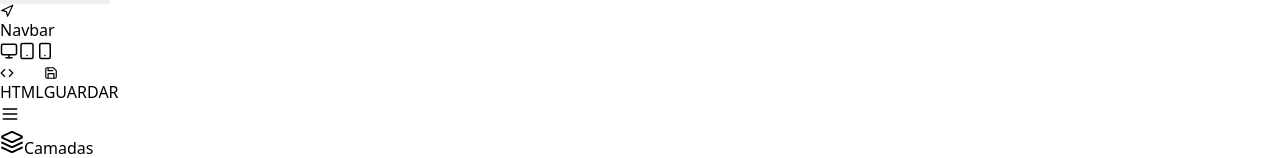
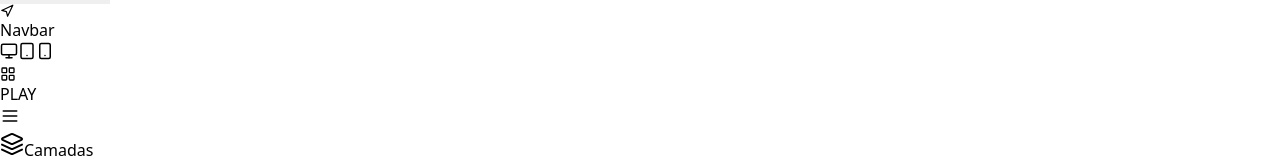
Before and after one commit to bn-jc/wysiwyg-event-editor, a React (Vite) app: page / in a window 1280 px wide. Shown: the part 190-348 px from the top of the page. Built offline with nearby package versions, Linux system fonts and the light colour scheme.

Commit message:
feat: implement Play Mode with fullscreen preview and UI refinements

```diff
--- a/src/features/editor/EditorCanvas.tsx
+++ b/src/features/editor/EditorCanvas.tsx
@@ -18,6 +18,8 @@ export interface EditorCanvasProps {
 export const EditorCanvas: React.FC<EditorCanvasProps> = ({ initialLayout, onSave }) => {
     const containerRef = useRef<HTMLDivElement>(null);
     const { mode: containerMode } = useContainerSize(containerRef);
+    const [isPlayMode, setIsPlayMode] = React.useState(false);
+    const [playKey, setPlayKey] = React.useState(0);
 
     const {
         layout,
@@ -46,8 +48,12 @@ export const EditorCanvas: React.FC<EditorCanvasProps> = ({ initialLayout, onSav
             console.log('Saving design:', JSON.stringify(layout, null, 2));
             alert('Design saved successfully! (Default Handler)');
         }
-        // Notify parent via API if needed (handled in useEditorApi if triggered via message)
     }, [layout, onSave]);
+
+    const handlePlay = useCallback(() => {
+        setPlayKey(prev => prev + 1);
+        setIsPlayMode(true);
+    }, []);
 
     // Initialize Editor API
     const { emitInteraction } = useEditorApi({
@@ -61,6 +67,44 @@ export const EditorCanvas: React.FC<EditorCanvasProps> = ({ initialLayout, onSav
     const activeSection = layout.sections.find(s => s.id === activeSectionId);
     const activeSectionIndex = layout.sections.findIndex(s => s.id === activeSectionId);
 
+    if (isPlayMode) {
+        return (
+            <div className="fixed inset-0 z-[100] bg-white overflow-hidden flex flex-col">
+                <button
+                    onClick={() => setIsPlayMode(false)}
+                    className="absolute top-6 right-6 z-[110] bg-black/60 hover:bg-black/80 backdrop-blur-md p-3 rounded-full text-white shadow-2xl transition-all hover:scale-110 active:scale-90 flex items-center justify-center group border border-white/20"
+                    title="Fechar Visualização"
+                >
+                    <svg
+                        xmlns="http://www.w3.org/2000/svg"
+                        width="24"
+                        height="24"
+                        viewBox="0 0 24 24"
+                        fill="none"
+                        stroke="currentColor"
+                        strokeWidth="3.5"
+                        strokeLinecap="round"
+                        strokeLinejoin="round"
+                        className="drop-shadow-lg opacity-90 group-hover:opacity-100"
+                    >
+                        <line x1="18" y1="6" x2="6" y2="18"></line>
+                        <line x1="6" y1="6" x2="18" y2="18"></line>
+                    </svg>
+                </button>
+                <div className="flex-1 overflow-hidden relative">
+                    <BackgroundMusic url={layout.musicUrl} />
+                    <DynamicRenderer
+                        key={`play-${playKey}`}
+                        layout={layout}
+                        device={device}
+                        readOnly={true}
+                        onInteraction={emitInteraction}
+                    />
+                </div>
+            </div>
+        );
+    }
+
     return (
         <div ref={containerRef} className="flex h-full flex-col bg-gray-50 overflow-hidden font-sans relative">
             <BackgroundMusic url={layout.musicUrl} />
@@ -69,13 +113,13 @@ export const EditorCanvas: React.FC<EditorCanvasProps> = ({ initialLayout, onSav
                 setViewMode={setViewMode}
                 device={device}
                 setDevice={setDevice}
-                onSave={handleSave}
                 selectedCount={activeSectionId ? 1 : 0}
                 globalStyles={layout.globalStyles}
                 onUpdateGlobalStyles={updateGlobalStyles}
                 musicUrl={layout.musicUrl}
                 onUpdateMusic={updateMusic}
                 layout={layout}
+                onPlay={handlePlay}
                 onToggleNavbar={() => {
                     const navSection = layout.sections.find(s => s.type === 'NavSection');
                     if (navSection) {
--- a/src/features/editor/components/EditorToolbar.tsx
+++ b/src/features/editor/components/EditorToolbar.tsx
@@ -1,8 +1,7 @@
 import React from 'react';
-import { LayoutGrid, Save, Smartphone, Tablet, Monitor, Eye, Type, Music, Palette, Code, Navigation } from 'lucide-react';
+import { LayoutGrid, Smartphone, Tablet, Monitor, Eye, Type, Music, Palette, Navigation } from 'lucide-react';
 import { cn } from '@/utils/cn';
 import type { DeviceType, ViewMode, EventLayout } from '../types';
-import { generateStandaloneHtml } from '../utils/exportHtml';
 import type { ContainerMode } from '../hooks/useContainerSize';
 import { ColorPicker } from './common/ColorPicker';
 
@@ -11,7 +10,6 @@ interface EditorToolbarProps {
     setViewMode: (mode: ViewMode) => void;
     device: DeviceType;
     setDevice: (device: DeviceType) => void;
-    onSave: () => void;
     selectedCount: number;
     globalStyles: EventLayout['globalStyles'];
     onUpdateGlobalStyles: (styles: Partial<EventLayout['globalStyles']>) => void;
@@ -20,6 +18,7 @@ interface EditorToolbarProps {
     layout: EventLayout;
     containerMode?: ContainerMode;
     onToggleNavbar: () => void;
+    onPlay: () => void;
 }
 
 export const EditorToolbar: React.FC<EditorToolbarProps> = ({
@@ -27,14 +26,14 @@ export const EditorToolbar: React.FC<EditorToolbarProps> = ({
     setViewMode,
     device,
     setDevice,
-    onSave,
     globalStyles,
     onUpdateGlobalStyles,
     musicUrl,
     onUpdateMusic,
     layout,
     containerMode = 'wide',
-    onToggleNavbar
+    onToggleNavbar,
+    onPlay
 }) => {
     const navSection = layout.sections.find(s => s.type === 'NavSection');
     const isNavHidden = navSection?.isHidden;
@@ -54,17 +53,6 @@ export const EditorToolbar: React.FC<EditorToolbarProps> = ({
     const isPreview = viewMode === 'preview';
     const isMobile = containerMode === 'mobile';
     const isCompact = containerMode === 'compact';
-
-    const handleExport = () => {
-        const html = generateStandaloneHtml(layout);
-        const blob = new Blob([html], { type: 'text/html' });
-        const url = URL.createObjectURL(blob);
-        const a = document.createElement('a');
-        a.href = url;
-        a.download = `${layout.name || 'convite'}.html`;
-        a.click();
-        URL.revokeObjectURL(url);
-    };
 
     return (
         <div className={cn(
@@ -239,26 +227,14 @@ export const EditorToolbar: React.FC<EditorToolbarProps> = ({
                 {!isMobile && <div className="w-[1px] h-6 bg-gray-200" />}
 
                 <button
-                    onClick={handleExport}
+                    onClick={onPlay}
                     className={cn(
-                        "flex items-center gap-2 bg-gray-100 hover:bg-gray-200 text-gray-700 px-4 py-2 rounded-xl text-xs font-bold transition-all",
-                        isMobile && "px-2"
-                    )}
-                    title="Exportar HTML"
-                >
-                    <Code size={14} />
-                    {!isMobile && <span>HTML</span>}
-                </button>
-
-                <button
-                    onClick={onSave}
-                    className={cn(
-                        "flex items-center gap-2 bg-black hover:bg-gray-800 text-white px-4 py-2 rounded-xl text-xs font-bold shadow-lg shadow-black/10 transition-all hover:scale-105 active:scale-95",
+                        "flex items-center gap-2 bg-blue-600 hover:bg-blue-700 text-white px-5 py-2.5 rounded-2xl text-xs font-black shadow-lg shadow-blue-500/20 transition-all hover:scale-105 active:scale-95",
                         isMobile && "px-3"
                     )}
                 >
-                    <Save size={14} />
-                    {!isMobile && <span>GUARDAR</span>}
+                    <LayoutGrid size={16} className="fill-current" />
+                    {!isMobile && <span>PLAY</span>}
                 </button>
             </div>
         </div>
```
Also changed, not shown: 2 other files (tests, documents, lock files or other folders).
